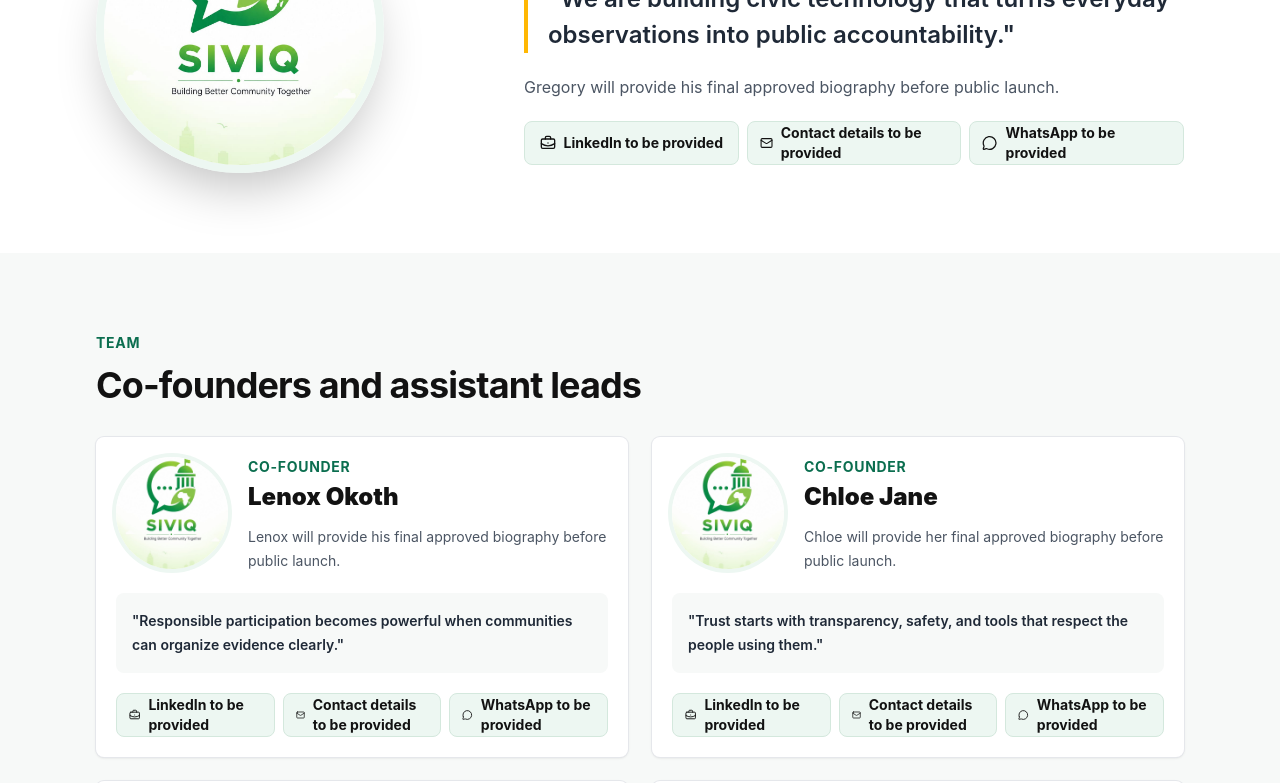
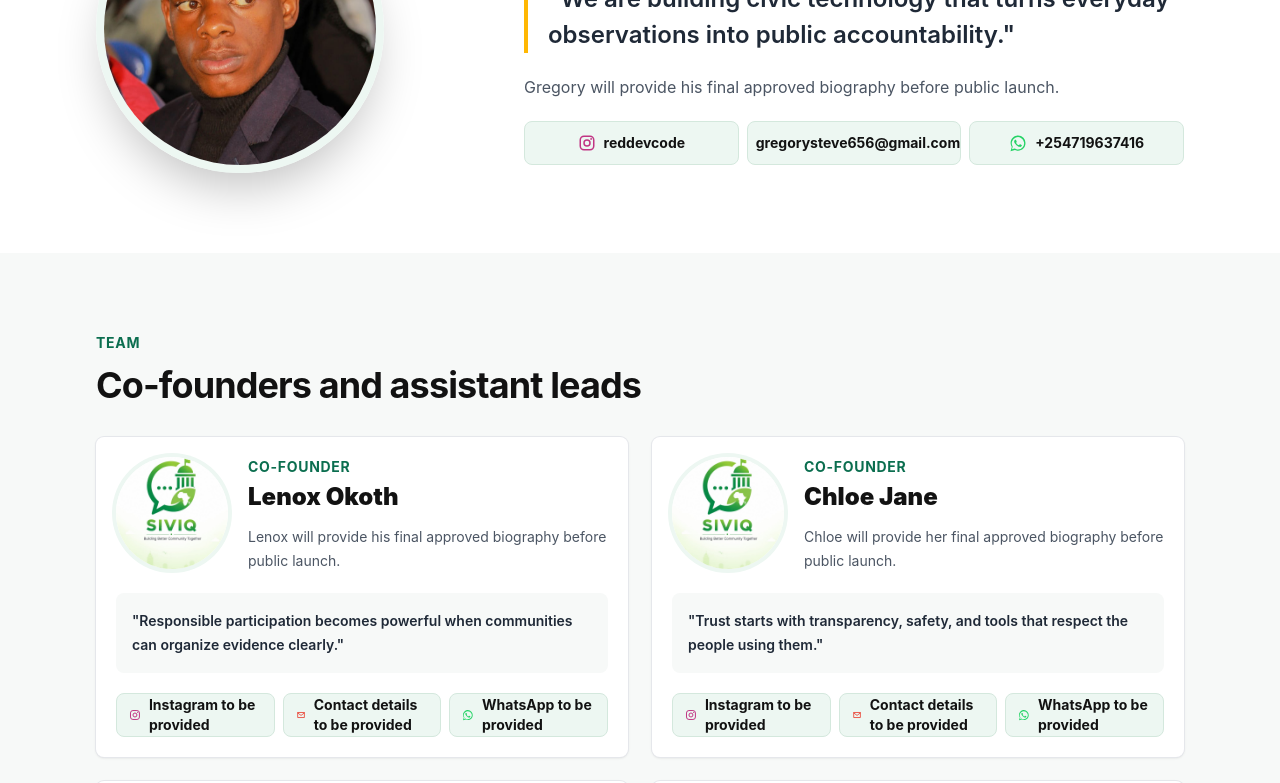
Before and after one commit to gregory656/SIVIQWEBSITE, a React (Vite) app: page /leadership in a window 1280 px wide. Shown: the part 760-1543 px from the top of the page. Built offline with nearby package versions, Linux system fonts and the light colour scheme.

Commit message:
founder_profile

```diff
--- a/src/data/team.ts
+++ b/src/data/team.ts
@@ -1,15 +1,16 @@
 import icon from '../assets/icon.jpeg'
+import ceo from '../assets/ceo.jpeg'
 
 export const team = [
   {
     name: 'Gregory Steve',
     position: 'Founder & Creator',
-    image: icon,
+    image: ceo,
     bio: 'Gregory will provide his final approved biography before public launch.',
     quote: 'We are building civic technology that turns everyday observations into public accountability.',
-    email: 'Contact details to be provided',
-    whatsapp: 'WhatsApp to be provided',
-    linkedin: 'LinkedIn to be provided',
+    email: 'gregorysteve656@gmail.com',
+    whatsapp: '+254719637416',
+    instagram: 'reddevcode',
   },
   {
     name: 'Lenox Okoth',
@@ -19,7 +20,7 @@ export const team = [
     quote: 'Responsible participation becomes powerful when communities can organize evidence clearly.',
     email: 'Contact details to be provided',
     whatsapp: 'WhatsApp to be provided',
-    linkedin: 'LinkedIn to be provided',
+    instagram: 'Instagram to be provided',
   },
   {
     name: 'Chloe Jane',
@@ -29,7 +30,7 @@ export const team = [
     quote: 'Trust starts with transparency, safety, and tools that respect the people using them.',
     email: 'Contact details to be provided',
     whatsapp: 'WhatsApp to be provided',
-    linkedin: 'LinkedIn to be provided',
+    instagram: 'Instagram to be provided',
   },
   {
     name: 'Steven Khayadi',
@@ -39,7 +40,7 @@ export const team = [
     quote: 'Local context matters. SIVIQ is designed to make county and sub-county voices easier to see.',
     email: 'Contact details to be provided',
     whatsapp: 'WhatsApp to be provided',
-    linkedin: 'LinkedIn to be provided',
+    instagram: 'Instagram to be provided',
   },
   {
     name: 'Emmanuel Blessing',
@@ -49,6 +50,6 @@ export const team = [
     quote: 'Accountability should feel practical, secure, and useful for real communities.',
     email: 'Contact details to be provided',
     whatsapp: 'WhatsApp to be provided',
-    linkedin: 'LinkedIn to be provided',
+    instagram: 'Instagram to be provided',
   },
 ]
--- a/src/pages/LeadershipPage.tsx
+++ b/src/pages/LeadershipPage.tsx
@@ -1,4 +1,3 @@
-import { BriefcaseBusiness, Mail, MessageCircle } from 'lucide-react'
 import { Section } from '../components/ui/Section'
 import { Seo } from '../components/ui/Seo'
 import { team } from '../data/team'
@@ -62,19 +61,67 @@ type TeamMember = (typeof team)[number]
 
 function ContactDetails({ member }: { member: TeamMember }) {
   const contacts = [
-    { label: member.linkedin, icon: BriefcaseBusiness },
-    { label: member.email, icon: Mail },
-    { label: member.whatsapp, icon: MessageCircle },
+    {
+      label: member.instagram,
+      href: member.instagram === 'reddevcode' ? 'https://www.instagram.com/reddevcode' : '#',
+      icon: InstagramLogo,
+      accent: 'text-[#C13584]',
+    },
+    {
+      label: member.email,
+      href: member.email.includes('@') ? `mailto:${member.email}` : '#',
+      icon: EmailLogo,
+      accent: 'text-[#EA4335]',
+    },
+    {
+      label: member.whatsapp,
+      href: member.whatsapp.startsWith('+') ? `https://wa.me/${member.whatsapp.replace('+', '')}` : '#',
+      icon: WhatsAppLogo,
+      accent: 'text-[#25D366]',
+    },
   ]
 
   return (
     <div className="mt-5 grid gap-2 sm:grid-cols-3">
-      {contacts.map(({ label, icon: Icon }) => (
-        <a className="inline-flex min-h-11 items-center justify-center gap-2 rounded-lg border border-[#D4E8DD] bg-[#edf7f2] px-3 text-sm font-bold text-[#0B6E4F]" href="#" key={label}>
-          <Icon aria-hidden size={16} />
+      {contacts.map(({ label, href, icon: Icon, accent }) => (
+        <a
+          className="inline-flex min-h-11 items-center justify-center gap-2 rounded-lg border border-[#D4E8DD] bg-[#edf7f2] px-3 text-sm font-bold text-[#0B6E4F]"
+          href={href}
+          key={label}
+          rel="noreferrer"
+          target={href.startsWith('http') ? '_blank' : undefined}
+        >
+          <Icon className={accent} />
           <span>{label}</span>
         </a>
       ))}
     </div>
   )
 }
+
+function InstagramLogo({ className = '' }: { className?: string }) {
+  return (
+    <svg aria-hidden className={className} fill="none" height="18" viewBox="0 0 24 24" width="18">
+      <rect height="18" rx="5" stroke="currentColor" strokeWidth="2" width="18" x="3" y="3" />
+      <circle cx="12" cy="12" r="4" stroke="currentColor" strokeWidth="2" />
+      <circle cx="17.5" cy="6.5" fill="currentColor" r="1.25" />
+    </svg>
+  )
+}
+
+function WhatsAppLogo({ className = '' }: { className?: string }) {
+  return (
+    <svg aria-hidden className={className} fill="currentColor" height="18" viewBox="0 0 24 24" width="18">
+      <path d="M12.04 2C6.58 2 2.13 6.43 2.13 11.88c0 1.9.55 3.74 1.58 5.32L2 23l5.96-1.56a9.9 9.9 0 0 0 4.08.88h.01c5.46 0 9.9-4.43 9.9-9.88A9.9 9.9 0 0 0 12.04 2Zm0 18.62h-.01a8.2 8.2 0 0 1-4.18-1.14l-.3-.18-3.54.93.95-3.45-.2-.32a8.22 8.22 0 1 1 7.28 4.16Zm4.52-6.15c-.25-.12-1.47-.72-1.7-.8-.23-.08-.4-.12-.57.12-.17.25-.65.8-.8.97-.15.17-.3.19-.55.06-.25-.12-1.05-.39-2-1.24-.74-.66-1.24-1.47-1.38-1.72-.14-.25-.02-.38.11-.5.11-.11.25-.3.37-.44.12-.15.17-.25.25-.42.08-.17.04-.31-.02-.44-.06-.12-.57-1.38-.78-1.89-.2-.49-.41-.42-.57-.43h-.49c-.17 0-.44.06-.67.31-.23.25-.88.86-.88 2.1s.9 2.44 1.03 2.61c.12.17 1.77 2.7 4.29 3.79.6.26 1.07.41 1.44.53.6.19 1.15.16 1.58.1.48-.07 1.47-.6 1.68-1.18.21-.58.21-1.08.15-1.18-.06-.1-.23-.16-.48-.28Z" />
+    </svg>
+  )
+}
+
+function EmailLogo({ className = '' }: { className?: string }) {
+  return (
+    <svg aria-hidden className={className} fill="none" height="18" viewBox="0 0 24 24" width="18">
+      <path d="M4 6h16v12H4z" stroke="currentColor" strokeLinejoin="round" strokeWidth="2" />
+      <path d="m4 7 8 6 8-6" stroke="currentColor" strokeLinecap="round" strokeLinejoin="round" strokeWidth="2" />
+    </svg>
+  )
+}
```
Also changed, not shown: src/assets/ceo.jpeg (added).
